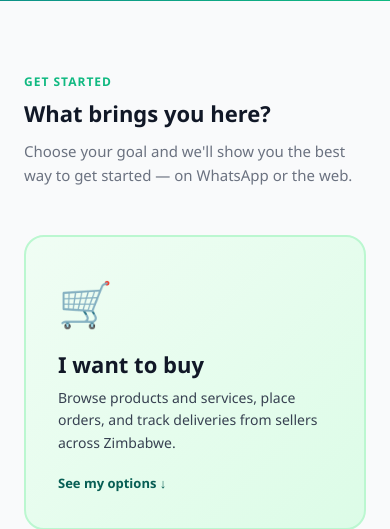
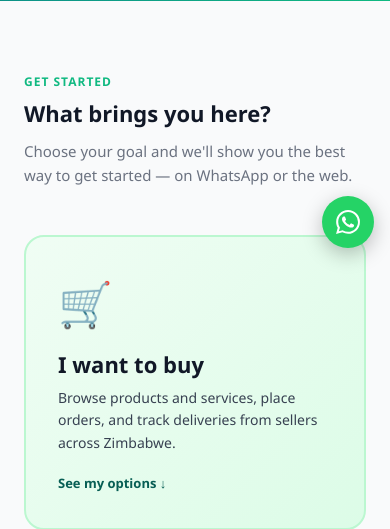
Before and after one commit to TerryTaku2/Chatbot, a Flask app: page / in a window 390 px wide. Shown: the part 580-1109 px from the top of the page. Run offline with Flask 3, Linux system fonts and the light colour scheme; data that the repository does not hold is empty; parts of the project's set-up code (start-up, migrations or seed data) failed here and were passed over; some libraries are stand-ins or nearby versions.

Commit message:
Add standalone floating "Chat with us" WhatsApp button to landing page
Fixed-position button, bottom-right, visible across the whole landing page
rather than only inside the "choose your path" flow. Collapses to an
icon-only circle on narrow screens to avoid crowding mobile layouts.

Co-Authored-By: Claude Sonnet 5 <noreply@anthropic.com>

```diff
--- a/templates/landing.html
+++ b/templates/landing.html
@@ -10,6 +10,17 @@
   <style>
     *{box-sizing:border-box;margin:0;padding:0}
     body{font-family:'Segoe UI',system-ui,sans-serif;background:#fff;color:#111827}
+
+    /* ── Floating WhatsApp CTA ── */
+    .wa-float-btn{position:fixed;bottom:24px;right:24px;background:#25d366;color:#fff;
+                  border-radius:32px;display:flex;align-items:center;gap:9px;padding:14px 20px;
+                  text-decoration:none;box-shadow:0 6px 20px rgba(0,0,0,.25);z-index:999;
+                  font-weight:700;font-size:14px;transition:transform .2s,box-shadow .2s}
+    .wa-float-btn:hover{transform:scale(1.06);box-shadow:0 8px 26px rgba(0,0,0,.3)}
+    @media(max-width:540px){
+      .wa-float-btn{padding:14px;border-radius:50%;bottom:16px;right:16px}
+      .wa-float-btn .wa-float-label{display:none}
+    }
 
     /* ── Nav ── */
     nav{position:sticky;top:0;z-index:100;background:rgba(255,255,255,.95);
@@ -431,5 +442,11 @@ function togglePath(type, el) {
   }
 }
 </script>
+
+<!-- Floating WhatsApp CTA -->
+<a href="https://wa.me/{{ wa_number }}?text=Hi" target="_blank" class="wa-float-btn" aria-label="Chat with us on WhatsApp">
+  <svg width="24" height="24" viewBox="0 0 24 24" fill="currentColor"><path d="M17.472 14.382c-.297-.149-1.758-.867-2.03-.967-.273-.099-.471-.148-.67.15-.197.297-.767.966-.94 1.164-.173.199-.347.223-.644.075-.297-.15-1.255-.463-2.39-1.475-.883-.788-1.48-1.761-1.653-2.059-.173-.297-.018-.458.13-.606.134-.133.298-.347.446-.52.149-.174.198-.298.298-.497.099-.198.05-.371-.025-.52-.075-.149-.669-1.612-.916-2.207-.242-.579-.487-.5-.669-.51-.173-.008-.371-.01-.57-.01-.198 0-.52.074-.792.372-.272.297-1.04 1.016-1.04 2.479 0 1.462 1.065 2.875 1.213 3.074.149.198 2.096 3.2 5.077 4.487.709.306 1.262.489 1.694.625.712.227 1.36.195 1.871.118.571-.085 1.758-.719 2.006-1.413.248-.694.248-1.289.173-1.413-.074-.124-.272-.198-.57-.347m-5.421 7.403h-.004a9.87 9.87 0 0 1-5.031-1.378l-.361-.214-3.741 1.031 1.048-3.647-.235-.374a9.86 9.86 0 0 1-1.51-5.26c.001-5.45 4.436-9.884 9.888-9.884 2.64 0 5.122 1.03 6.988 2.898a9.825 9.825 0 0 1 2.893 6.994c-.003 5.45-4.437 9.884-9.935 9.884m8.413-18.297A11.815 11.815 0 0 0 12.05 0C5.495 0 .16 5.335.157 11.892c0 2.096.547 4.142 1.588 5.945L.057 24l6.305-1.654a11.882 11.882 0 0 0 5.683 1.448h.005c6.554 0 11.89-5.335 11.893-11.893a11.821 11.821 0 0 0-3.48-8.413"/></svg>
+  <span class="wa-float-label">Chat with us</span>
+</a>
 </body>
 </html>
```
